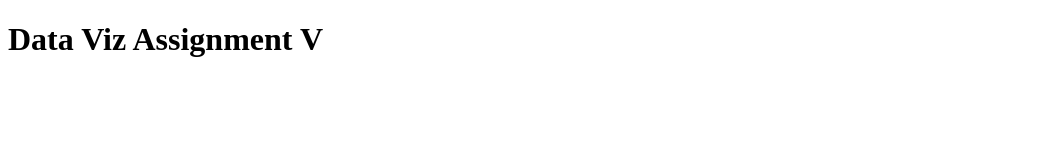
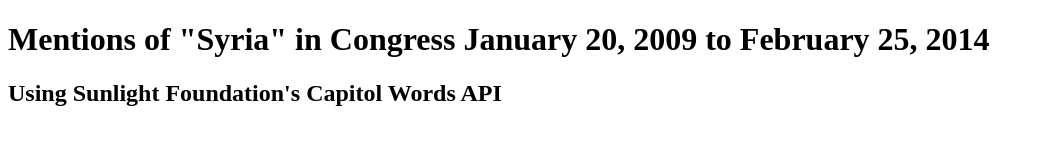
Before and after one commit to APWaldo/DV_Assign5, a plain HTML site: page index.html in a window 1280 px wide. Shown: the whole page, without its empty margins (0-1044 px from the left). Drawn offline with Linux system fonts and the light colour scheme.

Commit message:
Adding new titles for the index.

```diff
--- a/index.html
+++ b/index.html
@@ -6,6 +6,8 @@
 		<title>Data Viz Assignment V</title>
 	</head>
 	<body>
-		<h1>Data Viz Assignment V</h1>
+		<!--Adding new titles for the index-->
+		<h1>Mentions of "Syria" in Congress January 20, 2009 to February 25, 2014</h1>
+		<h2>Using Sunlight Foundation's Capitol Words API</h2>
 	</body>
 </html>
```
